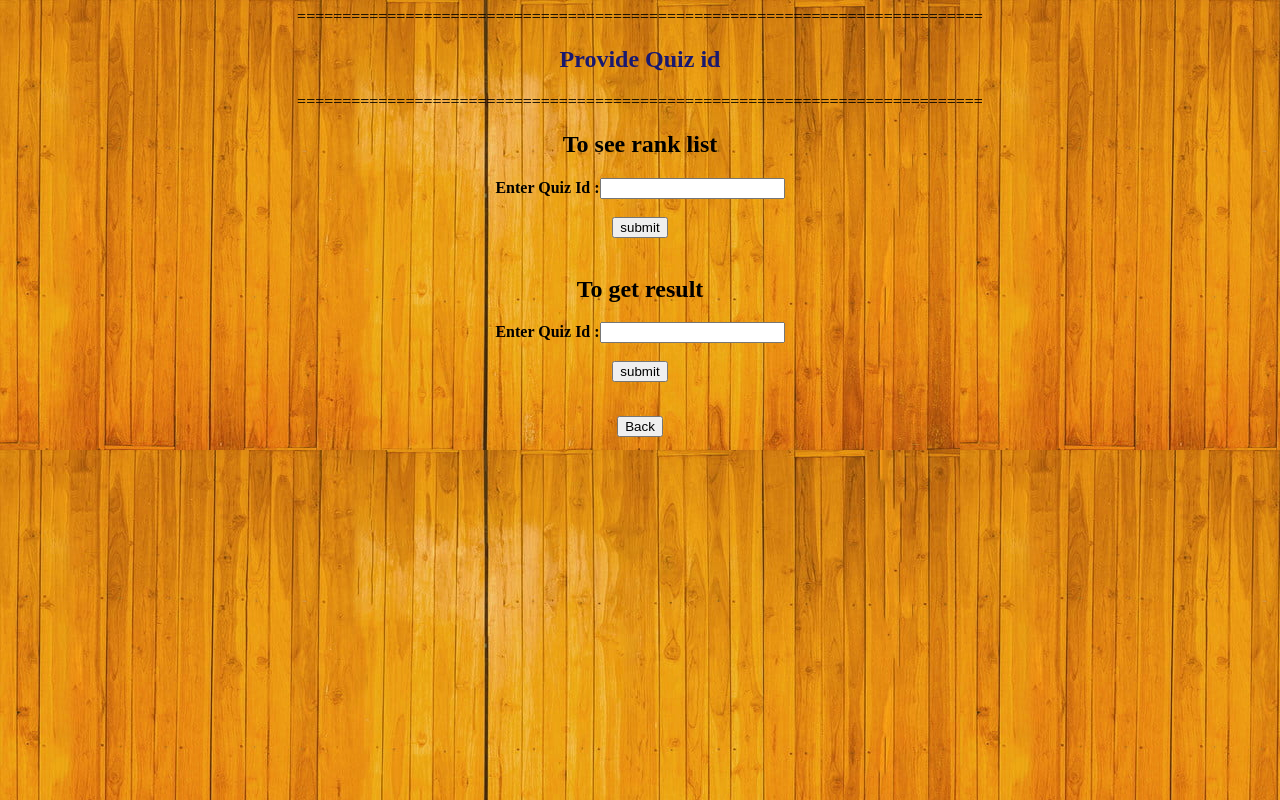
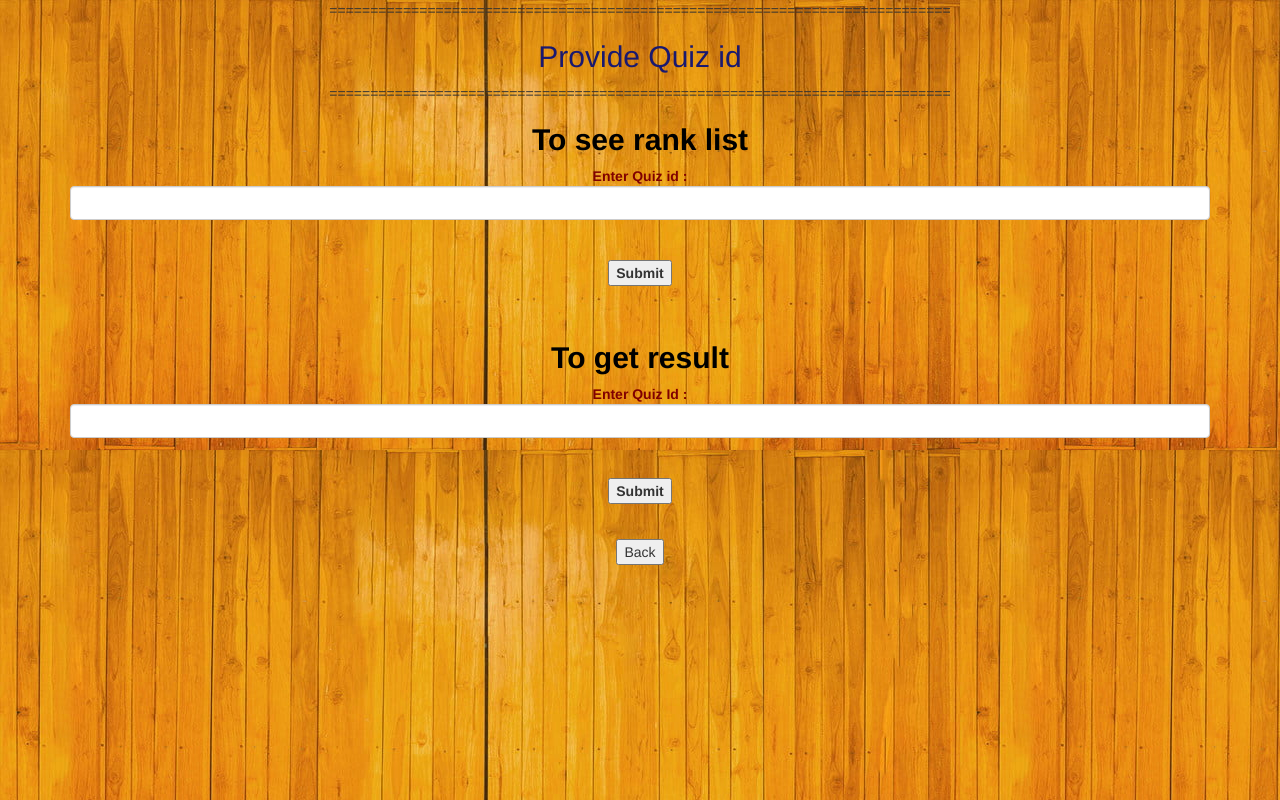
Before and after one commit to YatharthAndharia/YatharthAndharia.github.io, a plain HTML site: page Student/quizid.html in a window 1280 px wide. Drawn offline with Linux system fonts and the light colour scheme.

Commit message:
Bootstrap 2

```diff
--- a/Student/quizid.html
+++ b/Student/quizid.html
@@ -1,5 +1,6 @@
 <html>
 <head>
+<link rel="stylesheet" href="bootstrap.min.css">
 <style>
 body {
   background-image: url('id.jpg');
@@ -10,13 +11,27 @@ body {
 ============================================================================</center>
 </head>
 <body>
+<div class="col-auto">
+<div class="container">
+<div class="box-wrapper">
+<div class="box box-border">
+<div class="box-body">
 <center><h2><b><font color=000>To see rank list</font></b></h2>
 <form action="ranklist.html" method="get">
-<b>Enter Quiz Id :<input type=text name=t1><br><br><input type=submit name=submit value=submit></br></br></center></b>
+<div class="form-group">
+<b><font color="maroon">Enter Quiz id :</font><input type=text name=t1 class="form-control"><br><br><input type=submit name=submit value=Submit></br></br></center></b>
+</div></div></div></div></div></div></div>
 </form>
+<div class="col-auto">
+<div class="container">
+<div class="box-wrapper">
+<div class="box box-border">
+<div class="box-body">
 <center><h2><b><font color=000>To get result</font></b></h2>
 <form action="score.html" method="">
-<b>Enter Quiz Id :<input type=text name=t1><br><br><input type=submit name=submit value=submit></br></br></center></b>
+<div class="form-group">
+<b><font color="maroon">Enter Quiz Id :</font><input type=text name=t1 class="form-control"><br><br><input type=submit name=submit value=Submit></br></br></center></b>
+</div></div></div></div></div></div></div>
 </form>
 <center>
 <form method="get" action="home.html" >
```
Also changed, not shown: Student/logout.html (+15 -2 lines), Student/testpreview.html (+15 -3 lines), index.html (+0 -1 lines), Student/MCQ.jpg (added), Student/logout.jpg (added).
